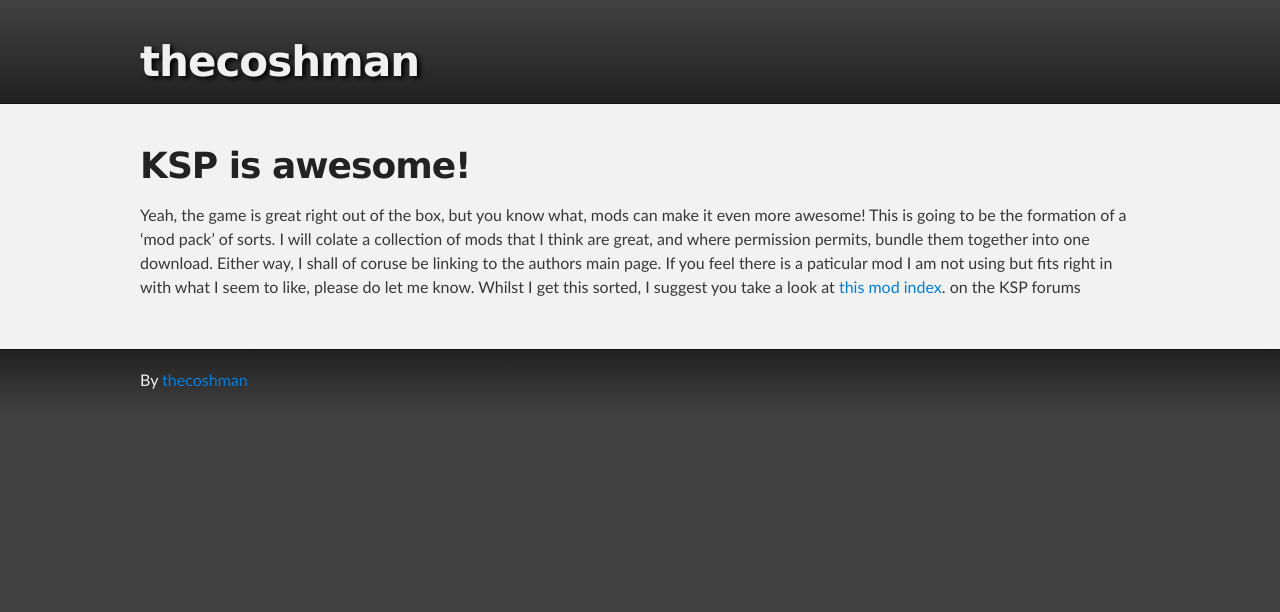
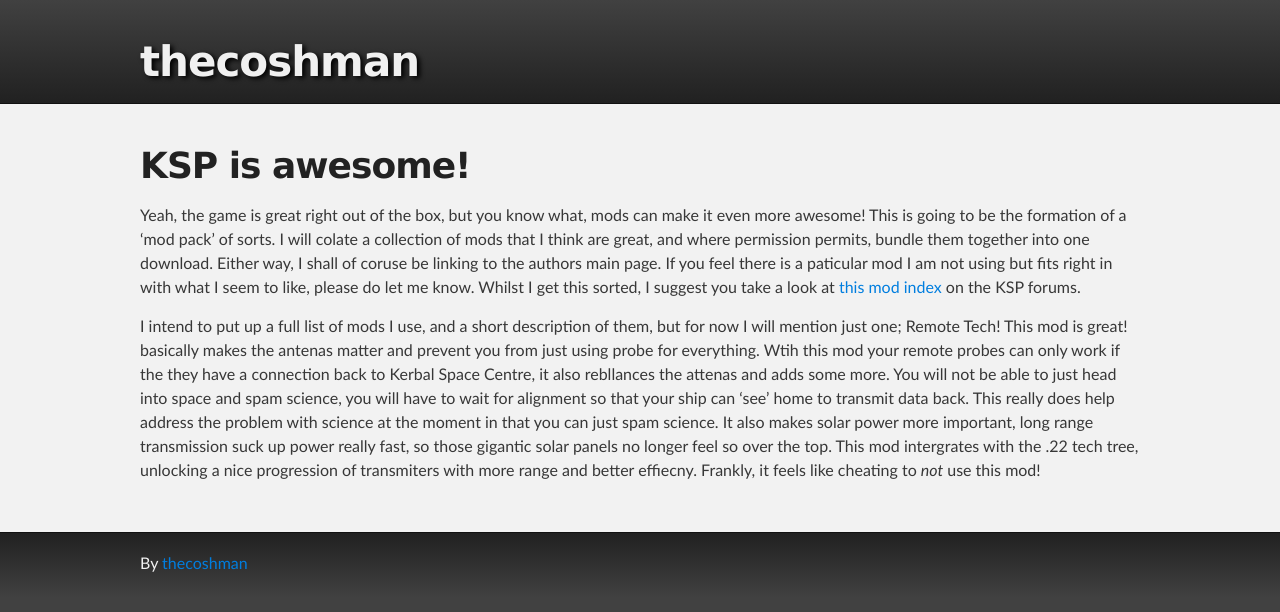
Before and after one commit to thecoshman/thecoshman.github.com, a Jekyll site: the page built from ksp/index.markdown, in a window 1280 px wide. Shown: the top 612 px of the page. Built offline with Jekyll 4.4.1, drawn with Linux system fonts in a browser that asks for light colours.

Commit message:
Remote tech, I love you.

```diff
--- a/ksp/index.markdown
+++ b/ksp/index.markdown
@@ -10,4 +10,14 @@
 I will colate a collection of mods that I think are great, and where permission permits, bundle them together into one download.
 Either way, I shall of coruse be linking to the authors main page.
 If you feel there is a paticular mod I am not using but fits right in with what I seem to like, please do let me know.
-Whilst I get this sorted, I suggest you take a look at [this mod index](http://forum.kerbalspaceprogram.com/threads/55401-Community-Mods-and-Plugins-Library). on the KSP forums
+Whilst I get this sorted, I suggest you take a look at [this mod index](http://forum.kerbalspaceprogram.com/threads/55401-Community-Mods-and-Plugins-Library) on the KSP forums.
+
+I intend to put up a full list of mods I use, and a short description of them, but for now I will mention just one; Remote Tech!
+This mod is great!
+basically makes the antenas matter and prevent you from just using probe for everything.
+Wtih this mod your remote probes can only work if the they have a connection back to Kerbal Space Centre, it also rebllances the attenas and adds some more.
+You will not be able to just head into space and spam science, you will have to wait for alignment so that your ship can 'see' home to transmit data back.
+This really does help address the problem with science at the moment in that you can just spam science.
+It also makes solar power more important, long range transmission suck up power really fast, so those gigantic solar panels no longer feel so over the top.
+This mod intergrates with the .22 tech tree, unlocking a nice progression of transmiters with more range and better effiecny.
+Frankly, it feels like cheating to *not* use this mod!
```
